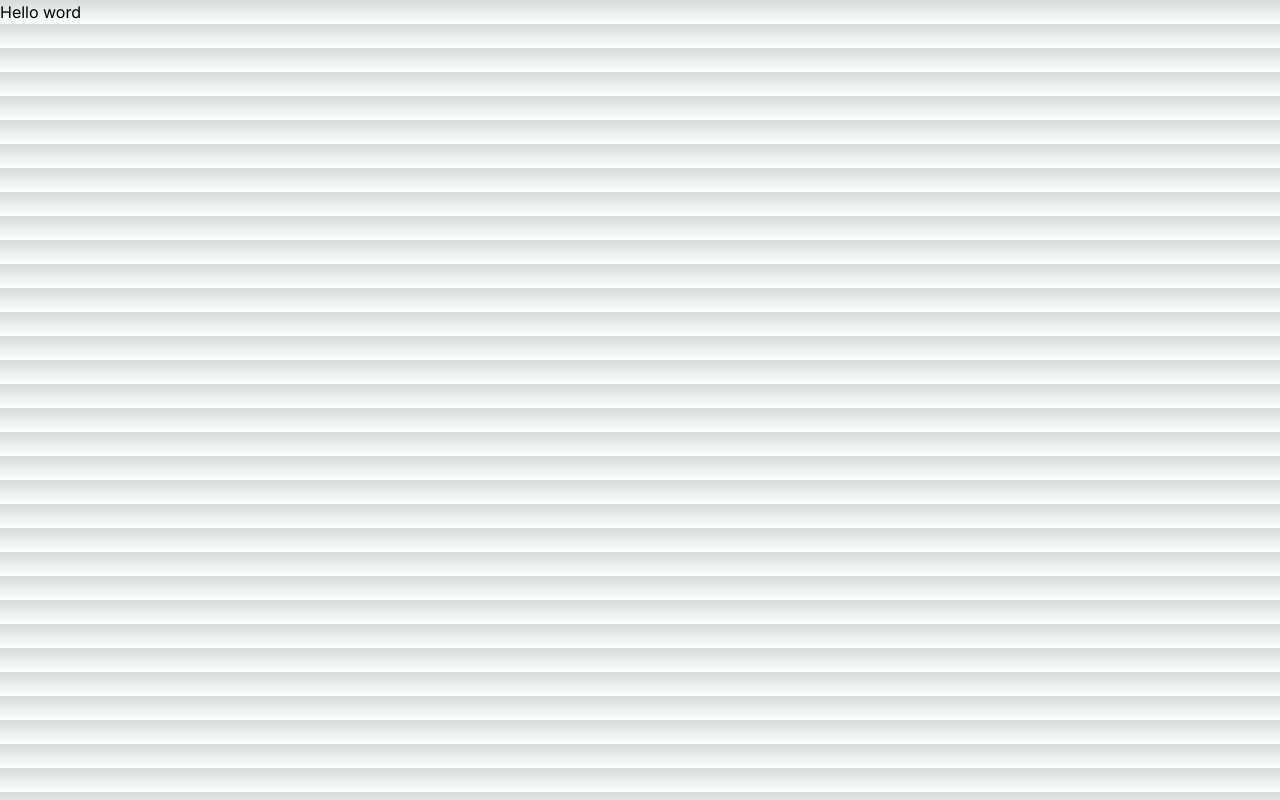
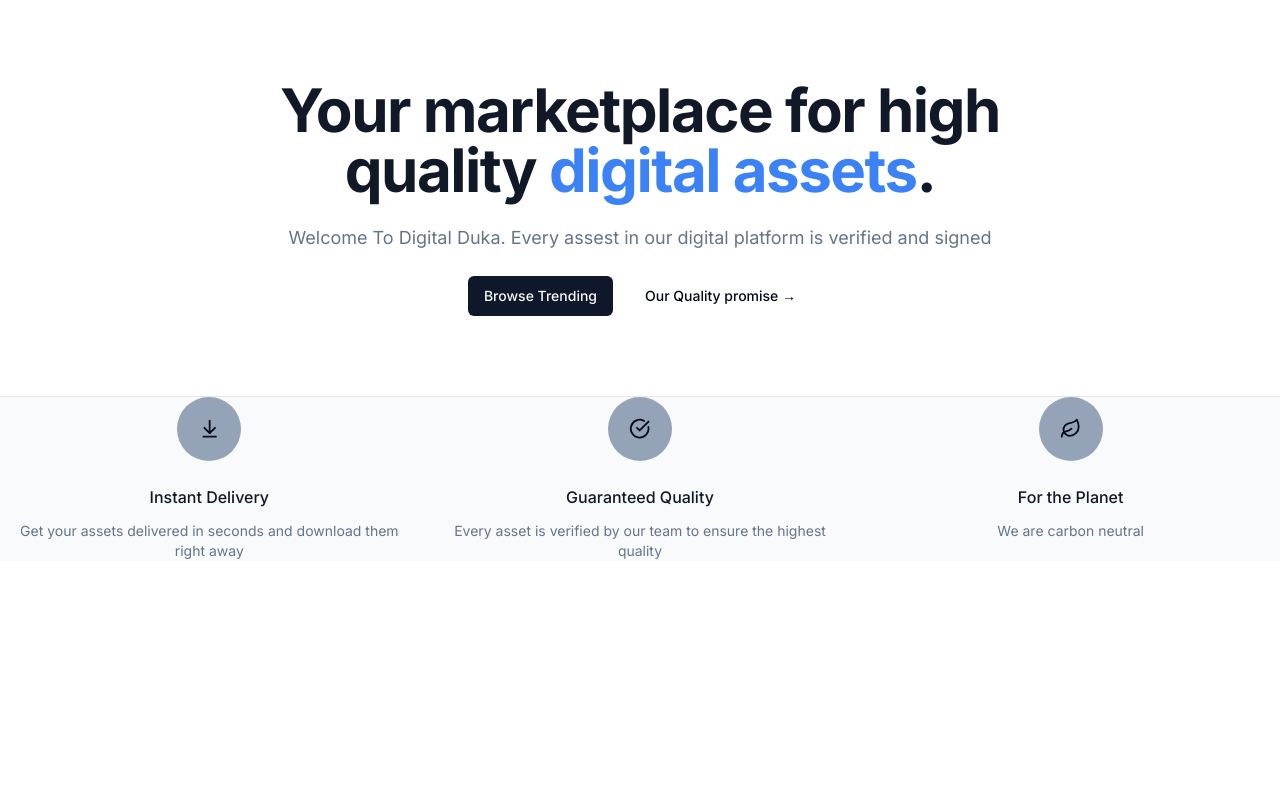
Before and after one commit to SantanderFerrari/digitalDuka, a Next.js app: page / in a window 1280 px wide. Built offline with nearby package versions, Linux system fonts and the light colour scheme.

Commit message:
Creation of the landing page on layput and page

```diff
--- a/src/app/globals.css
+++ b/src/app/globals.css
@@ -2,32 +2,68 @@
 @tailwind components;
 @tailwind utilities;
 
-:root {
-  --foreground-rgb: 0, 0, 0;
-  --background-start-rgb: 214, 219, 220;
-  --background-end-rgb: 255, 255, 255;
-}
+@layer base {
+  :root {
+    --background: 0 0% 100%;
+    --foreground: 222.2 84% 4.9%;
+    --card: 0 0% 100%;
+    --card-foreground: 222.2 84% 4.9%;
+    --popover: 0 0% 100%;
+    --popover-foreground: 222.2 84% 4.9%;
+    --primary: 222.2 47.4% 11.2%;
+    --primary-foreground: 210 40% 98%;
+    --secondary: 210 40% 96.1%;
+    --secondary-foreground: 222.2 47.4% 11.2%;
+    --muted: 210 40% 96.1%;
+    --muted-foreground: 215.4 16.3% 46.9%;
+    --accent: 210 40% 96.1%;
+    --accent-foreground: 222.2 47.4% 11.2%;
+    --destructive: 0 84.2% 60.2%;
+    --destructive-foreground: 210 40% 98%;
+    --border: 214.3 31.8% 91.4%;
+    --input: 214.3 31.8% 91.4%;
+    --ring: 222.2 84% 4.9%;
+    --radius: 0.5rem;
+    --chart-1: 12 76% 61%;
+    --chart-2: 173 58% 39%;
+    --chart-3: 197 37% 24%;
+    --chart-4: 43 74% 66%;
+    --chart-5: 27 87% 67%;
+  }
 
-@media (prefers-color-scheme: dark) {
-  :root {
-    --foreground-rgb: 255, 255, 255;
-    --background-start-rgb: 0, 0, 0;
-    --background-end-rgb: 0, 0, 0;
+  .dark {
+    --background: 222.2 84% 4.9%;
+    --foreground: 210 40% 98%;
+    --card: 222.2 84% 4.9%;
+    --card-foreground: 210 40% 98%;
+    --popover: 222.2 84% 4.9%;
+    --popover-foreground: 210 40% 98%;
+    --primary: 210 40% 98%;
+    --primary-foreground: 222.2 47.4% 11.2%;
+    --secondary: 217.2 32.6% 17.5%;
+    --secondary-foreground: 210 40% 98%;
+    --muted: 217.2 32.6% 17.5%;
+    --muted-foreground: 215 20.2% 65.1%;
+    --accent: 217.2 32.6% 17.5%;
+    --accent-foreground: 210 40% 98%;
+    --destructive: 0 62.8% 30.6%;
+    --destructive-foreground: 210 40% 98%;
+    --border: 217.2 32.6% 17.5%;
+    --input: 217.2 32.6% 17.5%;
+    --ring: 212.7 26.8% 83.9%;
+    --chart-1: 220 70% 50%;
+    --chart-2: 160 60% 45%;
+    --chart-3: 30 80% 55%;
+    --chart-4: 280 65% 60%;
+    --chart-5: 340 75% 55%;
   }
 }
 
-body {
-  color: rgb(var(--foreground-rgb));
-  background: linear-gradient(
-      to bottom,
-      transparent,
-      rgb(var(--background-end-rgb))
-    )
-    rgb(var(--background-start-rgb));
-}
-
-@layer utilities {
-  .text-balance {
-    text-wrap: balance;
+@layer base {
+  * {
+    @apply border-border;
+  }
+  body {
+    @apply bg-background text-foreground;
   }
 }
--- a/src/app/layout.tsx
+++ b/src/app/layout.tsx
@@ -1,11 +1,12 @@
 import type { Metadata } from "next";
 import { Inter } from "next/font/google";
 import "./globals.css";
+import { cn } from "@/lib/utils";
 
 const inter = Inter({ subsets: ["latin"] });
 
 export const metadata: Metadata = {
-  title: "Create Next App",
+  title: "Digital Duka",
   description: "Generated by create next app",
 };
 
@@ -15,8 +16,14 @@
   children: React.ReactNode;
 }>) {
   return (
-    <html lang="en">
-      <body className={inter.className}>{children}</body>
+    <html lang="en" className="max-h-full">
+      <body
+        className={cn("relative h-full font-sans antialiased", inter.className)}
+      >
+        <main className="relative flex flex-col min-h-screen">
+          <div className="flex-grow flex-1">{children}</div>
+        </main>
+      </body>
     </html>
   );
 }
--- a/src/app/page.tsx
+++ b/src/app/page.tsx
@@ -1,5 +1,77 @@
-import Image from "next/image";
+import MaxWidthWrapper from "@/components/MaxWidthWrapper";
+import { Button, buttonVariants } from "@/components/ui/button";
+import { ArrowDownToLine, CheckCircle, Leaf } from "lucide-react";
+import Link from "next/link";
 
+const perks = [
+  {
+    name: "Instant Delivery",
+    Icon: ArrowDownToLine,
+    description:
+      "Get your assets delivered in seconds and download them right away",
+  },
+  {
+    name: "Guaranteed Quality",
+    Icon: CheckCircle,
+    description:
+      "Every asset is verified by our team to ensure the highest quality",
+  },
+  {
+    name: "For the Planet",
+    Icon: Leaf,
+    description: "We are carbon neutral",
+  },
+];
 export default function Home() {
-  return <div className="">Hello word</div>;
+  return (
+    <>
+      <MaxWidthWrapper>
+        <div className="py-20 mx-auto text-center flex flex-col items-center max-w-3xl">
+          <h1 className="text-4xl font-bold tracking-tight text-gray-900 sm:text-6xl">
+            Your marketplace for high quality {""}
+            <span className="text-blue-500">digital assets</span>.
+          </h1>
+          <p className="mt-6 text-lg max-w-prose text-muted-foreground">
+            Welcome To Digital Duka. Every assest in our digital platform is
+            verified and signed{" "}
+          </p>
+          <div className="flex flex-col sm:flex-row gap-4 mt-6">
+            <Link href={"/products"} className={buttonVariants()}>
+              Browse Trending
+            </Link>
+            <Button variant={"ghost"}>Our Quality promise &rarr;</Button>
+          </div>
+        </div>
+
+        {/* TODO: List products */}
+      </MaxWidthWrapper>
+
+      <section className="border-t border-gray-200 bg-gray-50">
+        <MaxWidthWrapper className="py-20">
+          <div className="grid grid-cols-1 gap-y-2 sm:grid-cols-2 sm:gap-x-6 lg:grid-cols-3 lg:gap-x-8 lag:gap-y-0">
+            {perks.map((perk) => (
+              <div
+                key={perk.name}
+                className="text-center md:flex md:items-start md:text-left lg:block lg:text-center"
+              >
+                <div className="md:flex-shrink-0 flex justify-center">
+                  <div className="h-16 w-16 flex items-center justify-center rounded-full bg-slate-400">
+                    {<perk.Icon className="w-1/3 h-1/3" />}
+                  </div>
+                </div>
+                <div className="mt-6 md:ml-4 md:mt-0 lg:ml-0 lg:mt-6">
+                  <h3 className="text-base font-medium text-gray-900">
+                    {perk.name}
+                  </h3>
+                  <p className="mt-3 text-sm text-muted-foreground">
+                    {perk.description}
+                  </p>
+                </div>
+              </div>
+            ))}
+          </div>
+        </MaxWidthWrapper>
+      </section>
+    </>
+  );
 }
--- /dev/null
+++ b/src/components/MaxWidthWrapper.tsx
@@ -0,0 +1,21 @@
+import { cn } from "@/lib/utils";
+import { ReactNode } from "react";
+
+const MaxWidthWrapper = ({
+  className,
+  children,
+}: {
+  className?: string;
+  children: ReactNode;
+}) => {
+  return (
+    <div
+      className={cn(
+        `mx-auto w-full max-w-screen xl px-2.5 md:px-20${className}`
+      )}
+    >
+      {children}
+    </div>
+  );
+};
+export default MaxWidthWrapper;
--- /dev/null
+++ b/src/components/ui/button.tsx
@@ -0,0 +1,56 @@
+import * as React from "react"
+import { Slot } from "@radix-ui/react-slot"
+import { cva, type VariantProps } from "class-variance-authority"
+
+import { cn } from "@/lib/utils"
+
+const buttonVariants = cva(
+  "inline-flex items-center justify-center whitespace-nowrap rounded-md text-sm font-medium ring-offset-background transition-colors focus-visible:outline-none focus-visible:ring-2 focus-visible:ring-ring focus-visible:ring-offset-2 disabled:pointer-events-none disabled:opacity-50",
+  {
+    variants: {
+      variant: {
+        default: "bg-primary text-primary-foreground hover:bg-primary/90",
+        destructive:
+          "bg-destructive text-destructive-foreground hover:bg-destructive/90",
+        outline:
+          "border border-input bg-background hover:bg-accent hover:text-accent-foreground",
+        secondary:
+          "bg-secondary text-secondary-foreground hover:bg-secondary/80",
+        ghost: "hover:bg-accent hover:text-accent-foreground",
+        link: "text-primary underline-offset-4 hover:underline",
+      },
+      size: {
+        default: "h-10 px-4 py-2",
+        sm: "h-9 rounded-md px-3",
+        lg: "h-11 rounded-md px-8",
+        icon: "h-10 w-10",
+      },
+    },
+    defaultVariants: {
+      variant: "default",
+      size: "default",
+    },
+  }
+)
+
+export interface ButtonProps
+  extends React.ButtonHTMLAttributes<HTMLButtonElement>,
+    VariantProps<typeof buttonVariants> {
+  asChild?: boolean
+}
+
+const Button = React.forwardRef<HTMLButtonElement, ButtonProps>(
+  ({ className, variant, size, asChild = false, ...props }, ref) => {
+    const Comp = asChild ? Slot : "button"
+    return (
+      <Comp
+        className={cn(buttonVariants({ variant, size, className }))}
+        ref={ref}
+        {...props}
+      />
+    )
+  }
+)
+Button.displayName = "Button"
+
+export { Button, buttonVariants }
--- /dev/null
+++ b/src/lib/utils.ts
@@ -0,0 +1,6 @@
+import { type ClassValue, clsx } from "clsx"
+import { twMerge } from "tailwind-merge"
+
+export function cn(...inputs: ClassValue[]) {
+  return twMerge(clsx(inputs))
+}
--- a/tailwind.config.ts
+++ b/tailwind.config.ts
@@ -1,20 +1,80 @@
-import type { Config } from "tailwindcss";
+import type { Config } from "tailwindcss"
 
-const config: Config = {
+const config = {
+  darkMode: ["class"],
   content: [
-    "./src/pages/**/*.{js,ts,jsx,tsx,mdx}",
-    "./src/components/**/*.{js,ts,jsx,tsx,mdx}",
-    "./src/app/**/*.{js,ts,jsx,tsx,mdx}",
-  ],
+    './pages/**/*.{ts,tsx}',
+    './components/**/*.{ts,tsx}',
+    './app/**/*.{ts,tsx}',
+    './src/**/*.{ts,tsx}',
+	],
+  prefix: "",
   theme: {
+    container: {
+      center: true,
+      padding: "2rem",
+      screens: {
+        "2xl": "1400px",
+      },
+    },
     extend: {
-      backgroundImage: {
-        "gradient-radial": "radial-gradient(var(--tw-gradient-stops))",
-        "gradient-conic":
-          "conic-gradient(from 180deg at 50% 50%, var(--tw-gradient-stops))",
+      colors: {
+        border: "hsl(var(--border))",
+        input: "hsl(var(--input))",
+        ring: "hsl(var(--ring))",
+        background: "hsl(var(--background))",
+        foreground: "hsl(var(--foreground))",
+        primary: {
+          DEFAULT: "hsl(var(--primary))",
+          foreground: "hsl(var(--primary-foreground))",
+        },
+        secondary: {
+          DEFAULT: "hsl(var(--secondary))",
+          foreground: "hsl(var(--secondary-foreground))",
+        },
+        destructive: {
+          DEFAULT: "hsl(var(--destructive))",
+          foreground: "hsl(var(--destructive-foreground))",
+        },
+        muted: {
+          DEFAULT: "hsl(var(--muted))",
+          foreground: "hsl(var(--muted-foreground))",
+        },
+        accent: {
+          DEFAULT: "hsl(var(--accent))",
+          foreground: "hsl(var(--accent-foreground))",
+        },
+        popover: {
+          DEFAULT: "hsl(var(--popover))",
+          foreground: "hsl(var(--popover-foreground))",
+        },
+        card: {
+          DEFAULT: "hsl(var(--card))",
+          foreground: "hsl(var(--card-foreground))",
+        },
+      },
+      borderRadius: {
+        lg: "var(--radius)",
+        md: "calc(var(--radius) - 2px)",
+        sm: "calc(var(--radius) - 4px)",
+      },
+      keyframes: {
+        "accordion-down": {
+          from: { height: "0" },
+          to: { height: "var(--radix-accordion-content-height)" },
+        },
+        "accordion-up": {
+          from: { height: "var(--radix-accordion-content-height)" },
+          to: { height: "0" },
+        },
+      },
+      animation: {
+        "accordion-down": "accordion-down 0.2s ease-out",
+        "accordion-up": "accordion-up 0.2s ease-out",
       },
     },
   },
-  plugins: [],
-};
-export default config;
+  plugins: [require("tailwindcss-animate")],
+} satisfies Config
+
+export default config
```
Also changed, not shown: package.json (+10 -4 lines), components.json (added), 1 other file (tests, documents, lock files or other folders).
